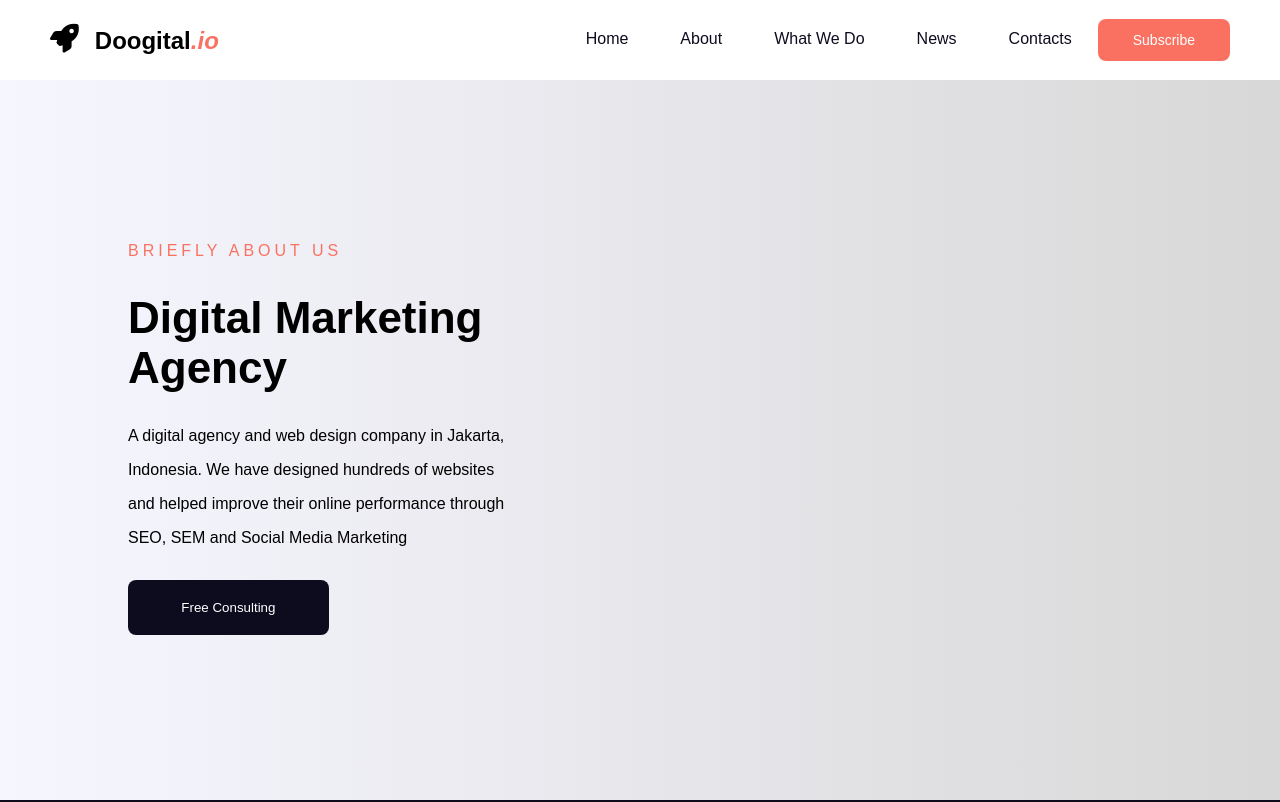
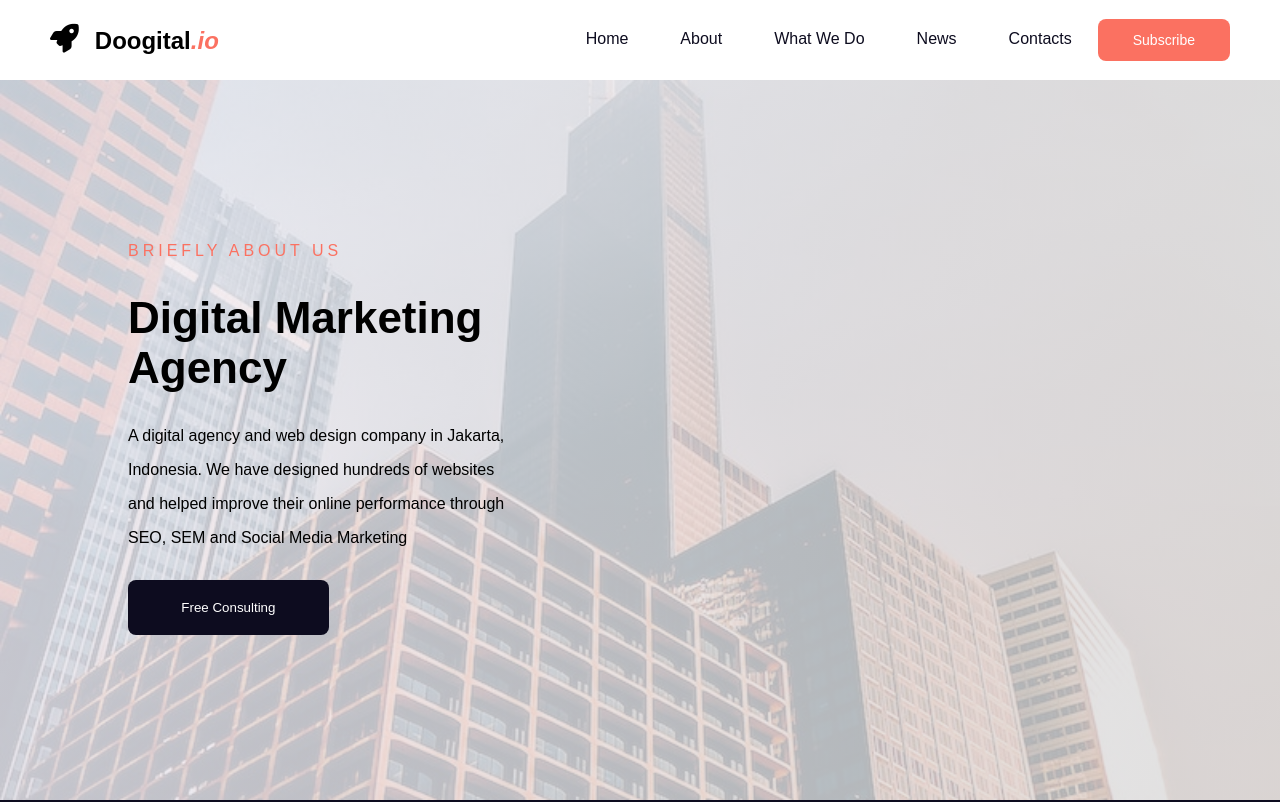
Before and after one commit to cestrada7/CodeMNL-Capstone-Project, a plain HTML site: page index.html in a window 1280 px wide. Shown: the top 802 px of the page. Drawn offline with nearby package versions, Linux system fonts and the light colour scheme.

Commit message:
Add herobg

```diff
--- a/style.css
+++ b/style.css
@@ -103,7 +103,18 @@ nav ul li a:hover::after {
 #hero {
   height: calc(100vh - 10vh);
   width: 100%;
-  background: linear-gradient(to right, #f6f6ff, #d8d8d8);
+  /* background: linear-gradient(to right, #f6f6ff, #d8d8d8); */
+  /* background: linear-gradient(to right, #f6f6ff, #d8d8d8),
+    url("images/herobackground.jpg"); */
+  background-image: linear-gradient(
+      to right,
+      rgba(246, 246, 255, 0.8),
+      rgba(216, 216, 216, 0.8)
+    ),
+    url(images/herobg.jpg);
+  background-position: center;
+  background-repeat: no-repeat;
+  background-size: cover;
 }
 .container {
   padding: 0 10%;
```
Also changed, not shown: images/herobg.jpg (added).
